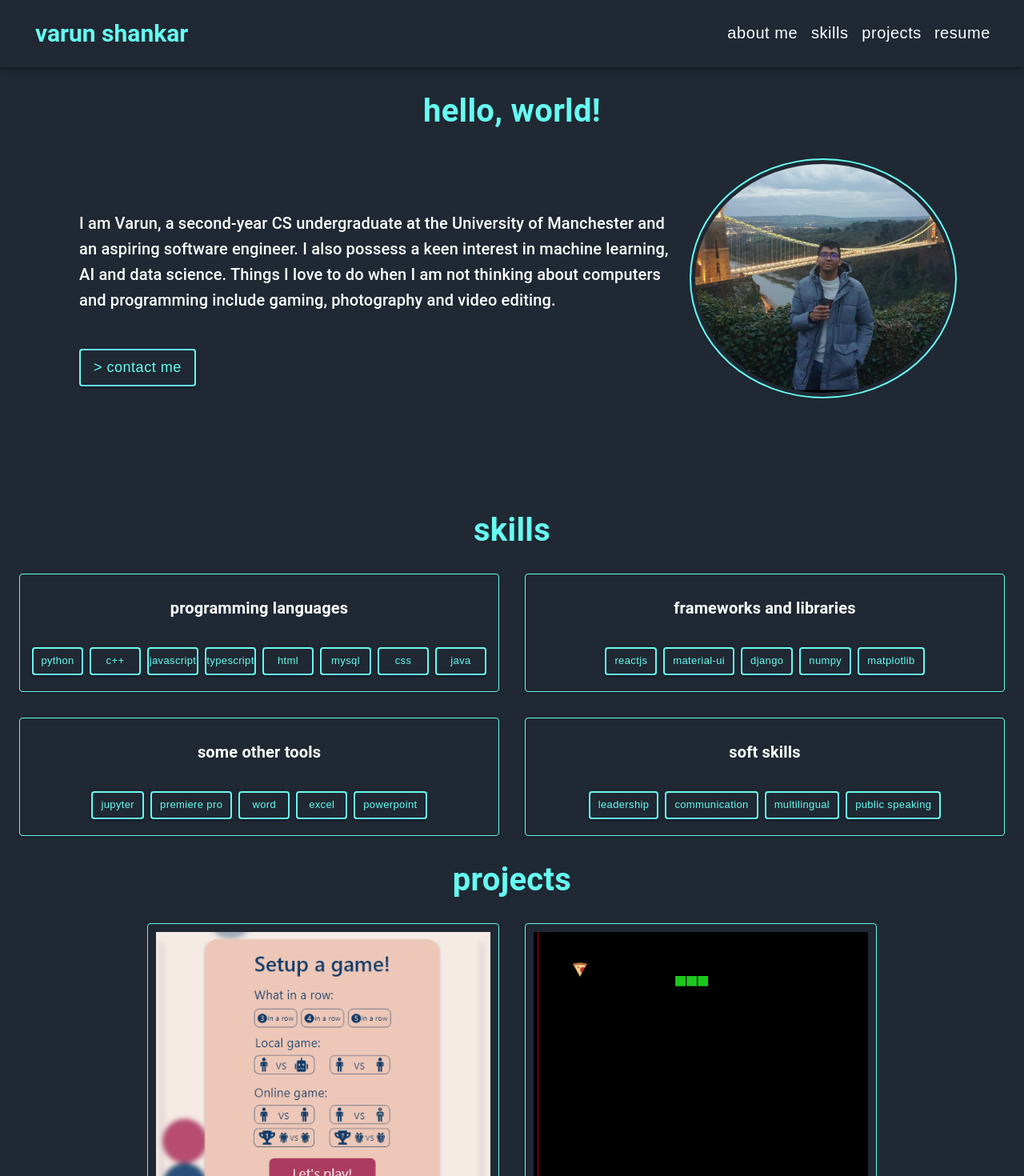
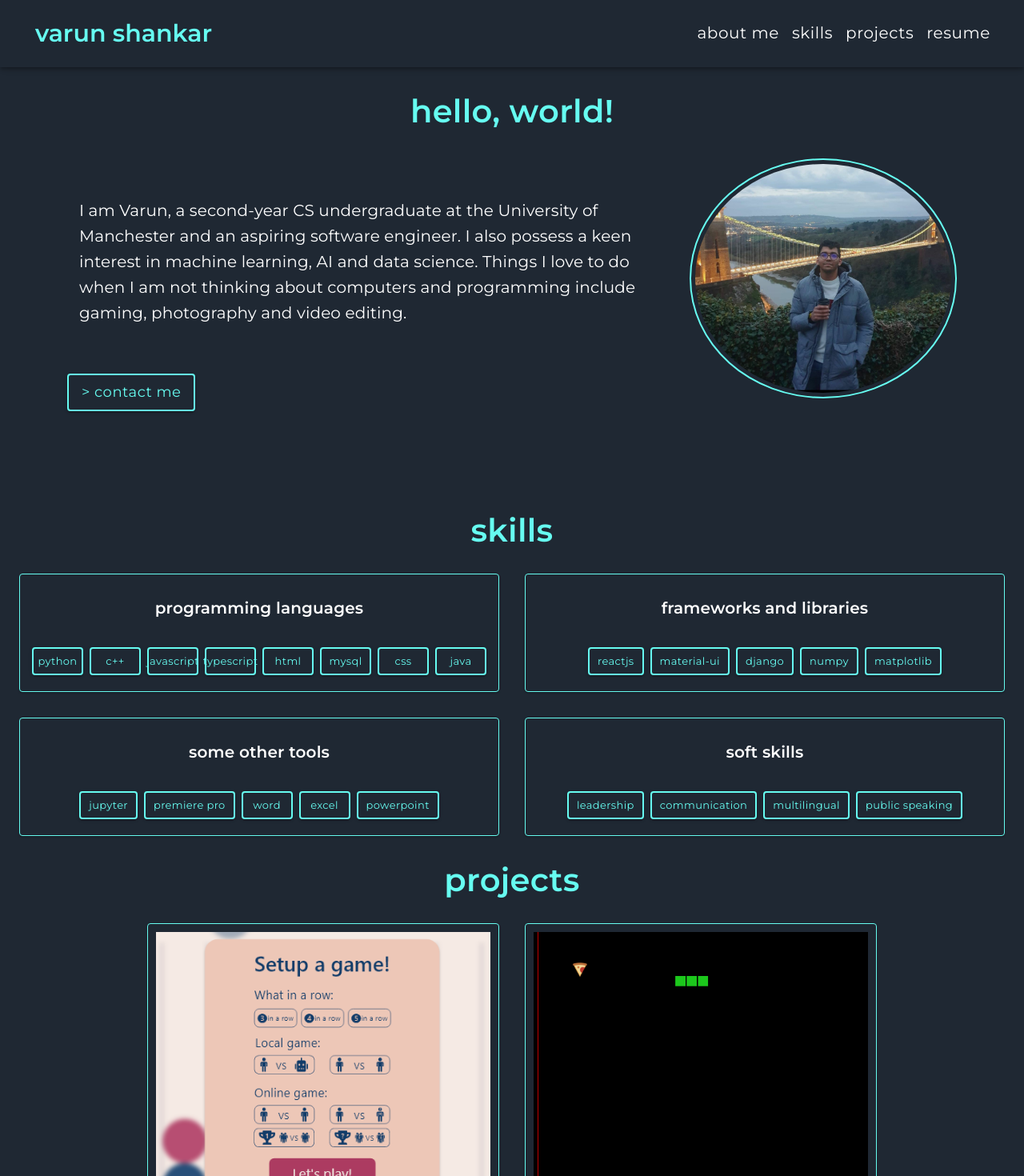
Before and after one commit to v8runn/personal-portfolio, a React (Create React App) app in the folder client/: page / in a window 1280 px wide. Shown: the top 1470 px of the page at 80% size. Built offline with nearby package versions, Linux system fonts and the light colour scheme.

Commit message:
fix font bugs

```diff
--- a/client/src/About.tsx
+++ b/client/src/About.tsx
@@ -10,7 +10,8 @@ const useStyles = makeStyles(() => ({
     title: {
         color: "#66fcf1",
         fontWeight: "bold",
-        fontSize: "40px"
+        fontSize: "40px",
+        fontFamily: "'Montserrat', sans-serif",
     },
     media: {
         width: "30%",
@@ -21,7 +22,8 @@ const useStyles = makeStyles(() => ({
     },
     info: {
         marginRight: "10px",
-        padding: "15px"
+        padding: "15px",
+        fontFamily: "'Montserrat', sans-serif",
     },
     box: {
         padding: "10px",
@@ -54,13 +56,13 @@ export default function About ()
                 hello, world!
             </Typography>
             <Box display="flex" flexDirection="row" alignItems="center" className={classes.box}>
-                <div className={classes.info}>
-                <Typography variant="h6">
+                <div>
+                <Typography variant="h6" className={classes.info}>
                     I am Varun, a second-year CS undergraduate at the University of Manchester and an aspiring software engineer. I also possess a keen interest in machine learning, AI and data science. Things I love to do when I am not thinking about computers and programming include gaming, photography and video editing.
                 </Typography>
                 <Button variant="contained" className={classes.btn} href="mailto:shankar.varuns26@gmail.com"> &gt; contact me</Button>
                 </div>
-                <img src={Image} className={classes.media}></img>
+                <img src={Image} alt="varun shankar" className={classes.media}></img>
             </Box>
             </Container>
         </div>
--- a/client/src/App.tsx
+++ b/client/src/App.tsx
@@ -4,19 +4,8 @@ import About from './About'
 import Skills from './Skills'
 import Projects from './Projects'
 import Footer from './Footer'
-import { CssBaseline, createTheme, responsiveFontSizes } from '@material-ui/core';
+import { CssBaseline } from '@material-ui/core';
 
-let theme = createTheme({
-  typography: {
-    fontFamily: "Montserrat",
-    fontWeightLight: 400,
-    fontWeightRegular: 500,
-    fontWeightMedium: 600,
-    fontWeightBold: 700,
-  },
-});
-
-theme = responsiveFontSizes(theme);
 
 
 function App() {
--- a/client/src/Footer.tsx
+++ b/client/src/Footer.tsx
@@ -9,6 +9,8 @@ const useStyles = makeStyles((theme) => ({
     marginTop: "16px",
     background: "#1f2833",
     color: "#66fcf1",
+    fontFamily: "'Montserrat', sans-serif"
+
   },
   icons: {
     padding: "3px",
--- a/client/src/Navbar.tsx
+++ b/client/src/Navbar.tsx
@@ -21,7 +21,8 @@ const useStyles = makeStyles((theme) => ({
         fontSize: "30px",
         letterSpacing:"0em",
         fontWeight: "bold",
-        color: '#66fcf1'
+        color: '#66fcf1',
+        fontFamily: "'Montserrat', sans-serif",
     },
     body: {
         margin: "0"
@@ -66,7 +67,6 @@ export default function Navbar ()
                                         Projects
                                     </Button>
                                     <Button color="inherit" className={classes.btn}>resume
-                                        <a href="./resume.pdf"></a>
                                     </Button>
 
                                 </div>
--- a/client/src/Projects.tsx
+++ b/client/src/Projects.tsx
@@ -22,7 +22,8 @@ const useStyles = makeStyles((theme) => ({
         color: "#66fcf1",
         fontWeight: "bold",
         fontSize: "40px",
-        padding: "30px"
+        padding: "30px",
+        fontFamily: "'Montserrat', sans-serif"
     },
     card: {
         height: "100%",
@@ -52,11 +53,13 @@ const useStyles = makeStyles((theme) => ({
       },
       names: {
           color: "#66fcf1",
-          fontWeight: "bold"
+          fontWeight: "bold",
+          fontFamily: "'Montserrat', sans-serif"
       },
       desc: {
           color: "white",
-          justifyContent: "center"
+          justifyContent: "center",
+          fontFamily: "'Montserrat', sans-serif"
       }
 }))
 
--- a/client/src/Skills.tsx
+++ b/client/src/Skills.tsx
@@ -19,7 +19,8 @@ const useStyles = makeStyles(() => ({
         color: "#66fcf1",
         fontWeight: "bold",
         fontSize: "40px",
-        padding: "30px"
+        padding: "30px",
+        fontFamily: "'Montserrat', sans-serif"
     },
     card: {
         height: "100%",
@@ -43,7 +44,8 @@ const useStyles = makeStyles(() => ({
       },
       names: {
           color: "white",
-          fontWeight: "bold"
+          fontWeight: "bold",
+          fontFamily: "'Montserrat', sans-serif"
       },
       content: {
           justifyContent: "center",
--- a/client/src/styles.css
+++ b/client/src/styles.css
@@ -1,3 +1,6 @@
+@import url('https://fonts.googleapis.com/css2?family=Montserrat:wght@300;400;600&display=swap');
+
+
 html {
     background-color: #1f2833;
     scroll-behavior: smooth;
```
